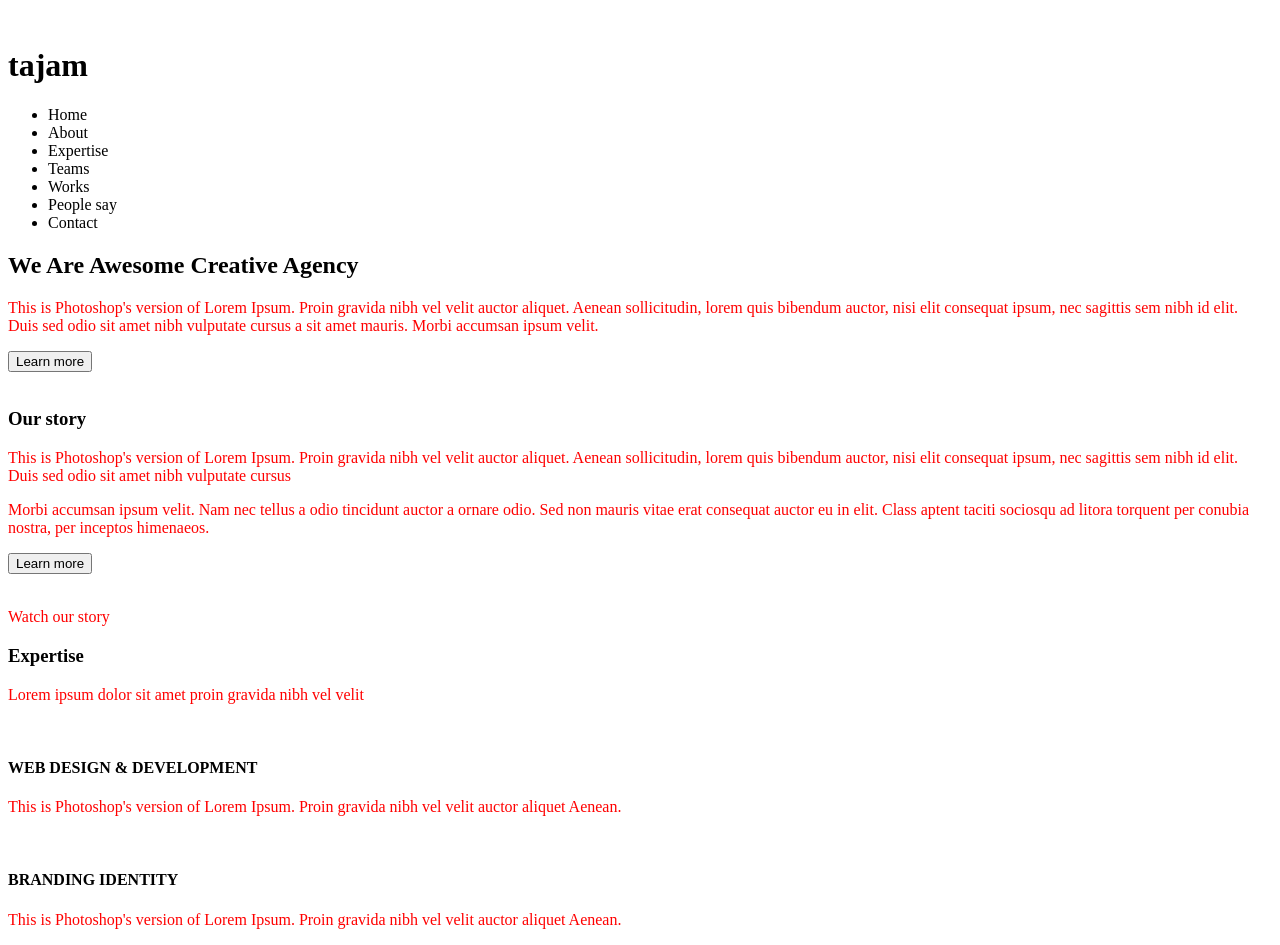
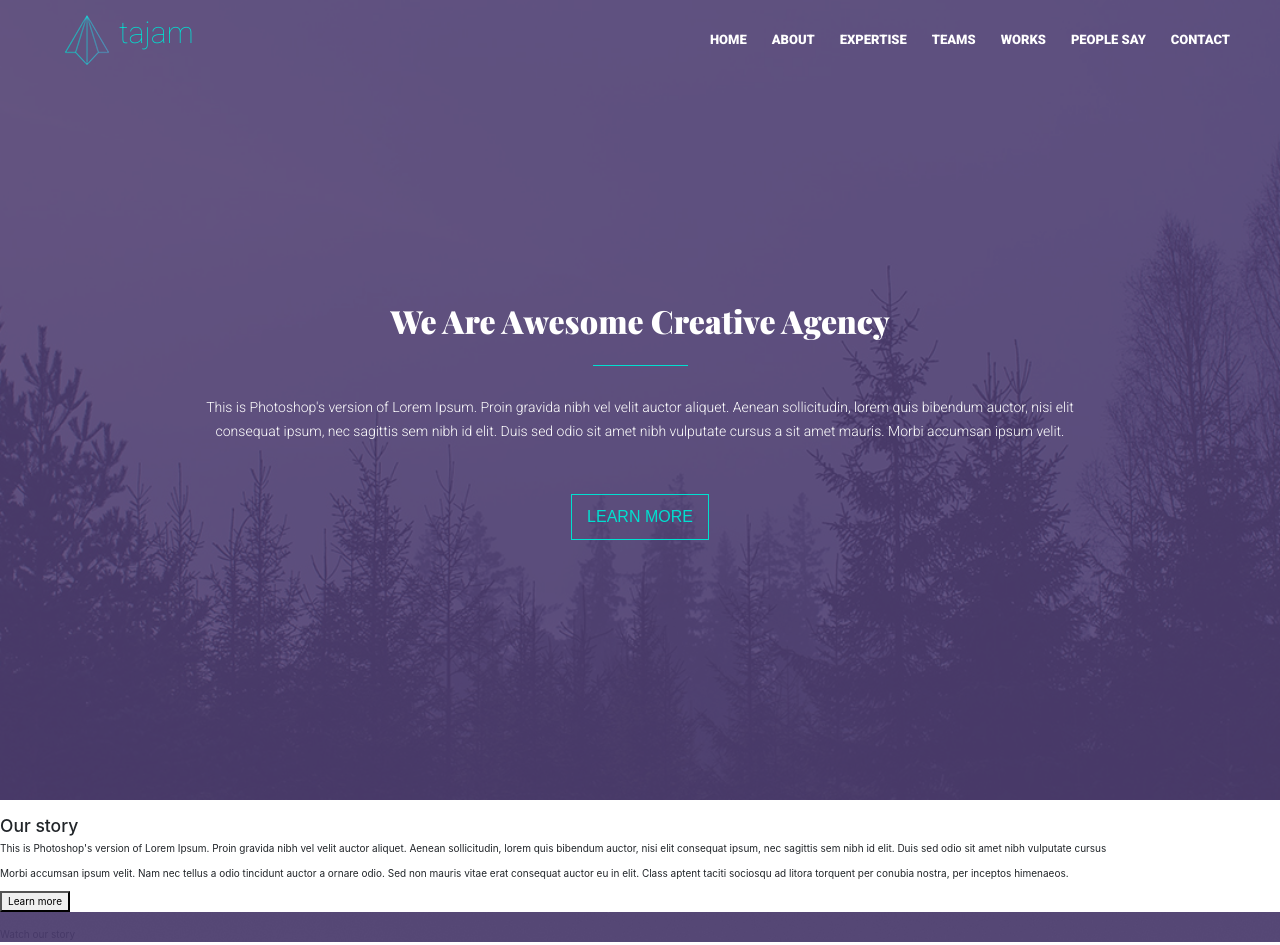
Before and after one commit to Ronic404/tajam, a website built with webpack: page src/index.html in a window 1280 px wide. Shown: the top 945 px of the page. Built offline with nearby package versions, Linux system fonts and the light colour scheme; a web font is replaced by a local one.

Commit message:
add main-page with header

```diff
--- a/package.json
+++ b/package.json
@@ -30,5 +30,10 @@
     "webpack": "^4.44.2",
     "webpack-cli": "^3.3.12",
     "webpack-dev-server": "^3.11.0"
+  },
+  "dependencies": {
+    "bootstrap": "^4.5.2",
+    "jquery": "^3.5.1",
+    "popper.js": "^1.16.1"
   }
 }
--- /dev/null
+++ b/src/assets/sass/abstracts/_variables.scss
@@ -0,0 +1,2 @@
+$overlay-color: #4d3d73;
+$main-color: #00e0d0;
--- /dev/null
+++ b/src/assets/sass/components/_button.scss
@@ -0,0 +1,14 @@
+.button {
+  background-color: transparent;
+  outline: none;
+  border: 1px solid $main-color;
+  color: $main-color;
+  font-family: 'Hammersmith One', sans-serif;
+  font-size: 1.6rem;
+  text-transform: uppercase;
+  padding: 10px 15px;
+
+  &:focus {
+    outline: none;
+  }
+}
--- /dev/null
+++ b/src/assets/sass/components/_logo.scss
@@ -0,0 +1,18 @@
+.logo {
+  cursor: pointer;
+
+  &__icon {
+    background-image: url('../img/icons.png');
+    background-position: -99px 0px;
+    width: 44px;
+    height: 50px;
+  }
+
+  &__name {
+    color: $main-color;
+    font-family: 'Roboto', sans-serif;
+    font-size: 3rem;
+    font-weight: 100;
+    margin-left: 10px;
+  }
+}
--- /dev/null
+++ b/src/assets/sass/components/_navigation.scss
@@ -0,0 +1,19 @@
+.navigation {
+  &__item {
+    cursor: pointer;
+    font-family: 'Roboto', sans-serif;
+    font-weight: 900;
+    font-size: 1.3rem;
+    text-transform: uppercase;
+    color: #fff;
+    margin-left: 25px;
+
+    &:first-child {
+      margin-left: 0;
+    }
+
+    &:hover {
+      color: $main-color;
+    }
+  }
+}
--- a/src/assets/sass/index.scss
+++ b/src/assets/sass/index.scss
@@ -1,3 +1,25 @@
-p {
-  color: red
+@import './abstracts/variables';
+
+@import './components/logo';
+@import './components/navigation';
+@import './components/button';
+
+@import './layouts/header';
+@import './layouts/home-page';
+@import './layouts/video-page';
+@import './layouts/team-page';
+@import './layouts/feedback-page';
+@import './layouts/footer';
+
+html {
+  font-size: 10px;
 }
+
+ol, ul {
+  margin: 0;
+  list-style: none;
+}
+
+  // font-family: 'Hammersmith One', sans-serif;
+  // font-family: 'Playfair Display', serif;
+  // font-family: 'Roboto', sans-serif;
--- /dev/null
+++ b/src/assets/sass/layouts/_feedback-page.scss
@@ -0,0 +1,15 @@
+.feedback-page {
+  position: relative;
+  background-image: url('../img/bg/bg-4.jpg');
+
+  &::before {
+    content: '';
+    position: absolute;
+    top: 0;
+    bottom: 0;
+    left: 0;
+    right: 0;
+    background-color: $overlay-color;
+    opacity: 0.85;
+  }
+}
--- /dev/null
+++ b/src/assets/sass/layouts/_footer.scss
@@ -0,0 +1,15 @@
+.footer{
+  position: relative;
+  background-image: url('../img/bg/bg-5.jpg');
+
+  &::before {
+    content: '';
+    position: absolute;
+    top: 0;
+    bottom: 0;
+    left: 0;
+    right: 0;
+    background-color: $overlay-color;
+    opacity: 0.85;
+  }
+}
--- /dev/null
+++ b/src/assets/sass/layouts/_header.scss
@@ -0,0 +1,4 @@
+.header {
+  padding: 15px 10px;
+  position: relative;
+}
--- /dev/null
+++ b/src/assets/sass/layouts/_home-page.scss
@@ -0,0 +1,47 @@
+.home-page {
+  position: relative;
+  height: 100vh;
+  background: url('../img/bg/bg-1.jpg') center center;
+  background-size: cover;
+
+  &::before {
+    content: '';
+    position: absolute;
+    top: 0;
+    bottom: 0;
+    left: 0;
+    right: 0;
+    background-color: $overlay-color;
+    opacity: 0.85;
+  }
+
+  &__description {
+    position: relative;
+    color: #fff;
+    margin-top: 20%;
+
+    &-title {
+      font-family: 'Playfair Display', serif;
+      font-size: 3.2rem;
+      font-weight: 900;
+      text-align: center;
+      margin-bottom: 25px;
+    }
+
+    &-line {
+      display: inline-block;
+      height: 1px;
+      background-color: $main-color;
+      margin-bottom: 30px;
+    }
+
+    &-text {
+      font-family: 'Roboto', sans-serif;
+      font-size: 1.4rem;
+      font-weight: 300;
+      line-height: 1.7;
+      text-align: center;
+      margin-bottom: 50px;
+    }
+  }
+}
--- /dev/null
+++ b/src/assets/sass/layouts/_team-page.scss
@@ -0,0 +1,15 @@
+.team-page {
+  position: relative;
+  background-image: url('../img/bg/bg-3.jpg');
+
+  &::before {
+    content: '';
+    position: absolute;
+    top: 0;
+    bottom: 0;
+    left: 0;
+    right: 0;
+    background-color: $overlay-color;
+    opacity: 0.85;
+  }
+}
--- /dev/null
+++ b/src/assets/sass/layouts/_video-page.scss
@@ -0,0 +1,15 @@
+.video-page {
+  position: relative;
+  background-image: url('../img/bg/bg-2.jpg');
+
+  &::before {
+    content: '';
+    position: absolute;
+    top: 0;
+    bottom: 0;
+    left: 0;
+    right: 0;
+    background-color: $overlay-color;
+    opacity: 0.85;
+  }
+}
--- a/src/index.html
+++ b/src/index.html
@@ -5,40 +5,44 @@
   <meta name="viewport" content="width=device-width, initial-scale=1.0">
   <title>Tajam</title>
   <link href="https://fonts.googleapis.com/css2?family=Hammersmith+One&family=Playfair+Display:wght@700;900&family=Roboto:wght@100;300;900&display=swap" rel="stylesheet">
-  <!-- font-family: 'Hammersmith One', sans-serif;
-  font-family: 'Playfair Display', serif;
-  font-family: 'Roboto', sans-serif; -->
 </head>
 <body>
-  <header>
-    <div>
-      <img src="" alt="">
-      <h1>tajam</h1>
+  <main>
+    <section class="home-page">
+      <div class="container">
+        <header class="header">
+          <div class="row justify-content-between">
+            <div class="logo row">
+              <div class="logo__icon"></div>
+              <h1 class="logo__name">tajam</h1>
             </div>
-    <nav>
-      <ul>
-        <li>Home</li>
-        <li>About</li>
-        <li>Expertise</li>
-        <li>Teams</li>
-        <li>Works</li>
-        <li>People say</li>
-        <li>Contact</li>
+            <nav class="header__menu row align-items-center">
+              <ul class="navigation row">
+                <li class="navigation__item">Home</li>
+                <li class="navigation__item">About</li>
+                <li class="navigation__item">Expertise</li>
+                <li class="navigation__item">Teams</li>
+                <li class="navigation__item">Works</li>
+                <li class="navigation__item">People say</li>
+                <li class="navigation__item">Contact</li>
               </ul>
             </nav>
+          </div>
         </header>
-  <main>
-    <section>
-      <div>
-        <h2>We Are Awesome Creative Agency</h2>
-        <span></span>
-        <p>
+        <div class="home-page__description row justify-content-center">
+          <h2 class="home-page__description-title col">We Are Awesome Creative Agency</h2>
+          <div class="w-100"></div>
+          <span class="home-page__description-line col-1"></span>
+          <div class="w-100"></div>
+          <p class="home-page__description-text col-10">
             This is Photoshop's version  of Lorem Ipsum. Proin gravida nibh vel velit auctor aliquet.
             Aenean sollicitudin, lorem quis bibendum auctor, nisi elit consequat ipsum, nec sagittis
             sem nibh id elit. Duis sed odio sit amet nibh vulputate cursus a sit amet mauris. Morbi
             accumsan ipsum velit.
           </p>
-        <Button>Learn more</Button>
+          <div class="w-100"></div>
+          <Button class="home-page__description-button button">Learn more</Button>
+        </div>
       </div>
     </section>
     <section>
@@ -60,7 +64,7 @@
         <button>Learn more</button>
       </div>
     </section>
-    <section>
+    <section class="video-page">
       <img src="" alt="">
       <p>Watch our story</p>
     </section>
@@ -103,7 +107,7 @@
         </div>
       </div>
     </section>
-    <section>
+    <section class="team-page">
       <div>
         <h3>Meet our amazine team</h3>
         <p>Lorem ipsum dolor sit amet proin gravida nibh vel velit</p>
@@ -123,7 +127,7 @@
       <div>Pictures</div>
       <button>Load more</button>
     </section>
-    <section>
+    <section class="feedback-page">
       <span></span>
       <p>
         This is Photoshop's version  of Lorem Ipsum. Proin gravida nibh vel velit auctor aliquet.
@@ -149,7 +153,7 @@
       </form>
     </section>
   </main>
-  <footer>
+  <footer class="footer">
     <div>
       <div>
         <div>
--- a/src/index.js
+++ b/src/index.js
@@ -1 +1,2 @@
+import 'bootstrap/dist/css/bootstrap.min.css';
 import './assets/sass/index.scss';
--- a/webpack.config.js
+++ b/webpack.config.js
@@ -19,7 +19,7 @@ module.exports = {
   module: {
     rules: [
       {
-        test: /\.s[ac]ss$/i,
+        test: /\.s?[ac]ss$/i,
         use: [
           'style-loader',
           'css-loader',
```
Also changed, not shown: src/assets/img/icons.css (renamed from src/assets/img/sprite1.css), src/assets/img/icons.png (renamed from src/assets/img/sprite1.png), 1 other file. Lines whose indentation alone changed are shown as unchanged.
